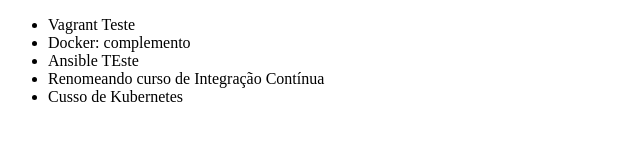
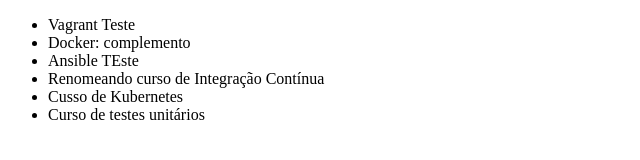
Before and after one commit to jvictormc/git, a plain HTML site: page index.html in a window 1280 px wide. Shown: the whole page, without its empty margins (0-640 px from the left). Drawn offline with Linux system fonts and the light colour scheme.

Commit message:
inclusao curso teste unitário

```diff
--- a/index.html
+++ b/index.html
@@ -11,6 +11,7 @@
         <li>Ansible TEste</li>
         <li>Renomeando curso de Integração Contínua</li>
         <li>Cusso de Kubernetes</li>
+	<li>Curso de testes unitários</li>
     </ul>
 </body>
 </html>
```
